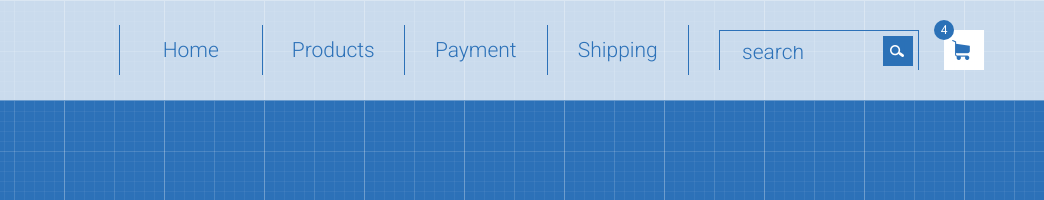
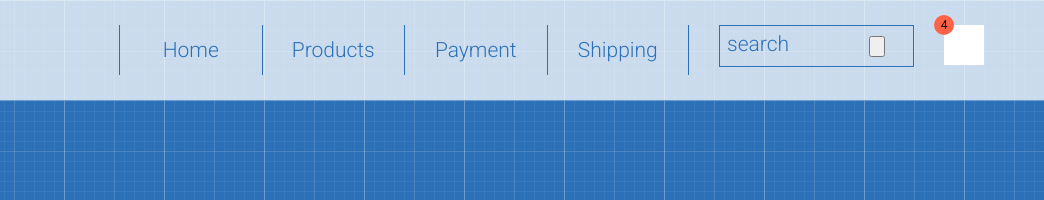
Before and after one commit to Viktoriia-Kos/flowers, a plain HTML site: page index.html in a window 1280 px wide. Shown: the top 200 px of the page, 236-1280 px from the left. Drawn offline with Linux system fonts and the light colour scheme.

Commit message:
added search and cart

```diff
--- a/index.html
+++ b/index.html
@@ -26,7 +26,17 @@
                     <nav>
                         <ul class="menu">
                             <li><a href="">Home</a></li>
-                            <li><a href="">Products</a></li>
+                            <li><a href="">Products</a>
+                                <!-- <ul class="submenu">
+                                    <li><a href="">Lorem ipsum dolor</a></li>
+                                    <li><a href="">Sit amet</a></li>
+                                    <li><a href="">Consectetur adipisicing</a></li>
+                                    <li><a href="">Tempor incididunt</a></li>
+                                    <li><a href="">Dolore magna aliqua</a></li>
+                                    <li><a href="">Ut enim ad minim veniam</a></li>
+                                    <li><a href="">Quis nostrud</a></li>
+                                </ul>                             -->
+                            </li>
                             <li><a href="">Payment</a></li>
                             <li><a href="">Shipping</a></li>
                         </ul>
--- a/style.css
+++ b/style.css
@@ -1,9 +1,9 @@
-* {
+*{
     box-sizing: border-box;
 }
 body{
-    font-family: 'Roboto', sans-serif;
-    background-image: url("images/patt.png");
+    font-family: "Roboto", sans-serif;
+    background-image: url(images/patt.png);
 }
 .container{
     width: 1200px;
@@ -16,16 +16,15 @@ body{
     margin-left: -15px;
     margin-right: -15px;
 }
-.row:after, .menu::after{
-    /* відміна обтікання */
+.row:after, .menu:after{
     content: "";
     display: block;
     clear: both;
 }
-[class*="col-"] {
+[class*="col-"]{
     float: left;
+    padding-left: 15px;
     padding-right: 15px;
-    padding-left: 15px;
 }
 .col-md-3{
     width: 25%;
@@ -51,7 +50,7 @@ body{
 .menu > li:last-child{
     border-right: 1px solid #2c71b8;
 }
-.menu > li > a{
+.menu > li >a{
     display: block;
     text-decoration: none;
     height: 50px;
@@ -61,27 +60,21 @@ body{
     text-align: center;
     line-height: 50px;
 }
-.menu > li > a:hover{
+.menu > li >a:hover{
     color: white;
-    background-color: #2c71b8;
+    background-color: #2b71b7;
 }
 .search{
-    width: 200px;
-    height: 40px;
-    margin-top: 5px;
     border: 1px solid #2c71b8;
-    border-bottom: none;
-    position: relative;
+    padding: 5px;
 }
 .input-search-text{
     background-color: transparent;
     border: none;
-    width: 130px;
-    float: left;
-    margin-top: 15px;
-    margin-left: 20px;
+    height: 30px;
+    width: 140px;
 }
-.input-search-text :focus{
+.input-search-text:focus{
     border: none;
 }
 .input-search-text::placeholder{
@@ -90,28 +83,14 @@ body{
     font-weight: 300;
     font-family: 'Roboto', sans-serif;
 }
-.input-search-button{
-    width: 30px;
-    height: 30px;
-    background: url(images/search.png) no-repeat 7px;
-    background-color: #2b71b7;
-    border: none;
-    float: right;
-    margin-top: 5px;
-    margin-right: 5px;
-}
 .cart{
-    background: url(images/cart.png) no-repeat 8px;
-    background-color: white;
     width: 40px;
     height: 40px;
-    margin-top: 5px;
+    background-color: white;
     position: relative;
 }
 .products-count{
     position: absolute;
-    background-color: #2b71b7;
-    color: white;
     font-size: 12px;
     width: 20px;
     height: 20px;
@@ -120,4 +99,5 @@ body{
     line-height: 20px;
     top: -10px;
     left: -10px;
+    background-color: tomato;
 }
```
